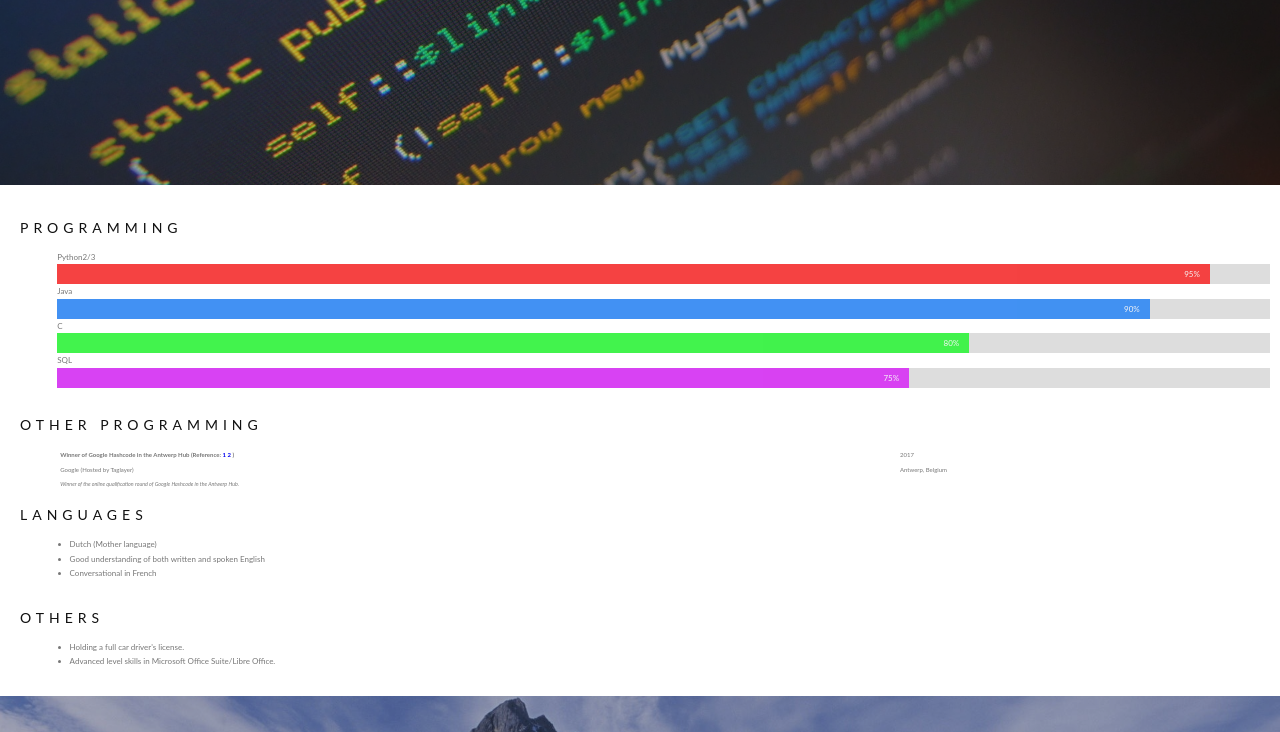
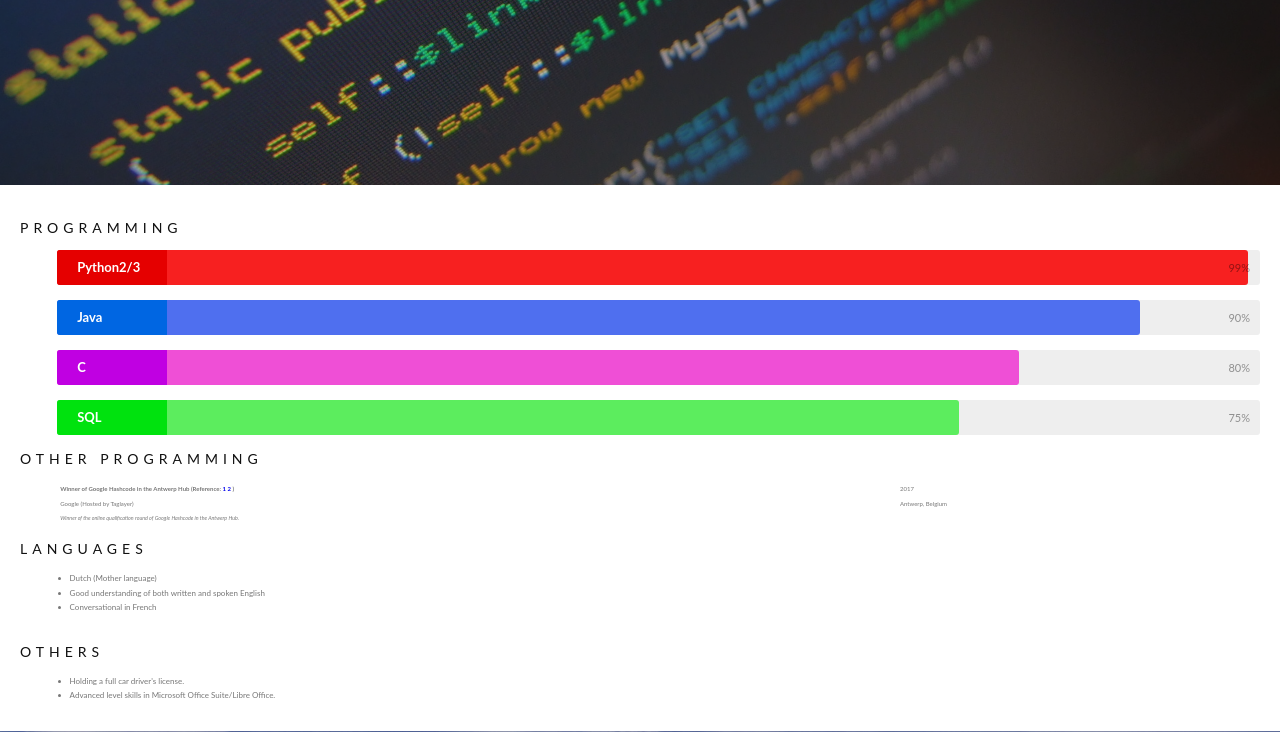
Before and after one commit to mwens/matthiaswens.github.io, a PHP site: page / in a window 1280 px wide. Shown: the part 3325-4057 px from the top of the page. Run offline with PHP 8.4, Linux system fonts and the light colour scheme; some libraries are stand-ins or nearby versions.

Commit message:
update 0.0.8

```diff
--- a/index.html
+++ b/index.html
@@ -9,6 +9,18 @@
   <meta name="viewport" content="width=device-width, initial-scale=1">
   <link rel="stylesheet" href="https://cdnjs.cloudflare.com/ajax/libs/font-awesome/4.7.0/css/font-awesome.min.css">
   <script src="https://ajax.googleapis.com/ajax/libs/jquery/3.1.1/jquery.min.js"></script>
+  <script type="text/javascript">
+    jQuery(document).ready(function(){
+      jQuery('.skillbar').each(function(){
+        jQuery(this).find('.skillbar-bar').animate({
+          width:jQuery(this).attr('data-percent')
+        },4000);
+      });
+    });
+  </script>
+
+
+
 </head>
 
 <body>
@@ -201,27 +213,30 @@
 <div class="tekst">
   <h3>Programming</h3>
   <div style="padding-left: 3%">
-    Python2/3
-    <div class="container">
-      <div class="skills python">95%</div>
+    <div class="skillbar clearfix " data-percent="99%">
+      <div class="skillbar-title" style="background: #ff0000;"><span>Python2/3</span></div>
+      <div class="skillbar-bar" style="background: #f72020;"></div>
+      <div class="skill-bar-percent">99%</div>
     </div>
 
-    Java
-    <div class="container">
-      <div class="skills java">90%</div>
+    <div class="skillbar clearfix " data-percent="90%">
+      <div class="skillbar-title" style="background: #0071fc;"><span>Java</span></div>
+      <div class="skillbar-bar" style="background: #4f6fef;"></div>
+      <div class="skill-bar-percent">90%</div>
     </div>
 
-    C
-    <div class="container">
-      <div class="skills c">80%</div>
+    <div class="skillbar clearfix " data-percent="80%">
+      <div class="skillbar-title" style="background:#d600fc;"><span>C</span></div>
+      <div class="skillbar-bar" style="background: #ef4fd6;"></div>
+      <div class="skill-bar-percent">80%</div>
     </div>
 
-    SQL
-    <div class="container">
-      <div class="skills sql">75%</div>
+    <div class="skillbar clearfix " data-percent="75%">
+      <div class="skillbar-title" style="background: #00fc10;"><span>SQL</span></div>
+      <div class="skillbar-bar" style="background: #5ced5e;"></div>
+      <div class="skill-bar-percent">75%</div>
     </div>
   </div>
-  <br>
   <h3>Other programming</h3>
   <table id="hash">
     <tr>
--- a/stijl.css
+++ b/stijl.css
@@ -178,13 +178,6 @@ img.icon {
     background-color: #ddd;
 }
 
-.skills {
-    text-align: right;
-    padding-right: 10px;
-    line-height: 20px;
-    color: white;
-}
-
 #hash {
     padding-left: 3%;
     width: 75%;
@@ -198,12 +191,6 @@ ul {
     padding-left: 3%;
     width: 75%;
 }
-
-.python {width: 95%; background-color: #ff0000;opacity: 0.7;}
-.java {width: 90%; background-color: #0071fc;opacity: 0.7;}
-.sql {width: 70%; background-color: #d600fc;opacity: 0.7;}
-.c {width: 75%; background-color: #00fc10;opacity: 0.7;}
-
 
 .fa {
     padding: 20px;
@@ -280,8 +267,78 @@ p {
 }
 
 
+.skillbar {
+  position:relative;
+  display:block;
+  margin-bottom:15px;
+  width:100%;
+  background:#eee;
+  height:35px;
+  border-radius:3px;
+  -moz-border-radius:3px;
+  -webkit-border-radius:3px;
+  -webkit-transition:0.4s linear;
+  -moz-transition:0.4s linear;
+  -ms-transition:0.4s linear;
+  -o-transition:0.4s linear;
+  transition:0.4s linear;
+  -webkit-transition-property:width, background-color;
+  -moz-transition-property:width, background-color;
+  -ms-transition-property:width, background-color;
+  -o-transition-property:width, background-color;
+  transition-property:width, background-color;
+}
 
+.skillbar-title {
+  position:absolute;
+  top:0;
+  left:0;
+  width:110px;
+  font-weight:bold;
+  font-size:13px;
+  color:#ffffff;
+  background:#6adcfa;
+  -webkit-border-top-left-radius:3px;
+  -webkit-border-bottom-left-radius:4px;
+  -moz-border-radius-topleft:3px;
+  -moz-border-radius-bottomleft:3px;
+  border-top-left-radius:3px;
+  border-bottom-left-radius:3px;
+}
 
+.skillbar-title span {
+  display:block;
+  background:rgba(0, 0, 0, 0.1);
+  padding:0 20px;
+  height:35px;
+  line-height:35px;
+  -webkit-border-top-left-radius:3px;
+  -webkit-border-bottom-left-radius:3px;
+  -moz-border-radius-topleft:3px;
+  -moz-border-radius-bottomleft:3px;
+  border-top-left-radius:3px;
+  border-bottom-left-radius:3px;
+}
+
+.skillbar-bar {
+  height:35px;
+  width:0px;
+  background:#6adcfa;
+  border-radius:3px;
+  -moz-border-radius:3px;
+  -webkit-border-radius:3px;
+}
+
+.skill-bar-percent {
+  position:absolute;
+  right:10px;
+  top:0;
+  font-size:11px;
+  height:35px;
+  line-height:35px;
+  color:#ffffff;
+  color:rgba(0, 0, 0, 0.4);
+}
 
 
 
@@ -388,13 +445,6 @@ p {
         background-color: #ddd;
     }
 
-    .skills {
-        text-align: right;
-        padding-right: 10px;
-        line-height: 20px;
-        color: white;
-    }
-
     .hobbies {
         padding-left: 0%;
         width: 100%;
```
